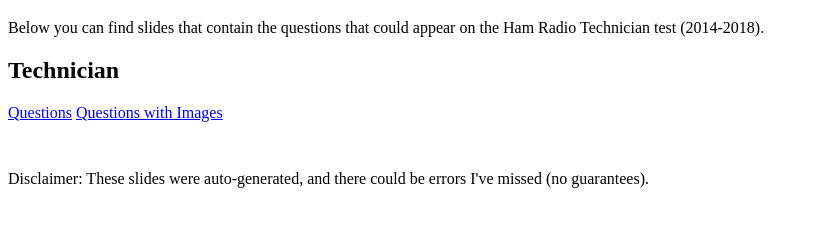
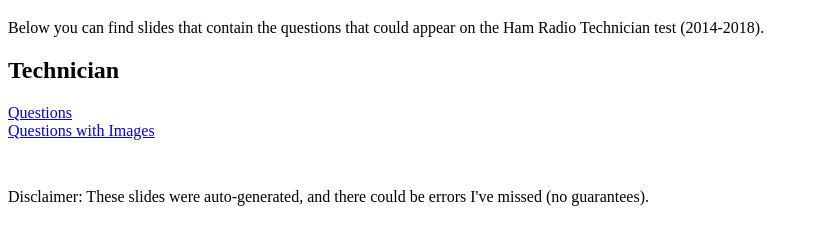
Before and after one commit to jasonprogrammer/jasonprogrammer.github.io, a plain HTML site: page hamslides/index.html in a window 1280 px wide. Shown: the part 61-306 px from the top of the page, without its empty margins (0-819 px from the left). Drawn offline with Linux system fonts and the light colour scheme.

Commit message:
Added a line break in the HTML

```diff
--- a/hamslides/index.html
+++ b/hamslides/index.html
@@ -6,7 +6,7 @@
     <h1>Ham Radio Slides</h1>
     Below you can find slides that contain the questions that could appear on the Ham Radio Technician test (2014-2018).
     <h2>Technician</h2>
-    <a href="tech-questions.html">Questions</a>
+    <a href="tech-questions.html">Questions</a><br>
     <a href="tech-questions-images.html">Questions with Images</a>
 
     <div style='padding-top: 3em'>
```
